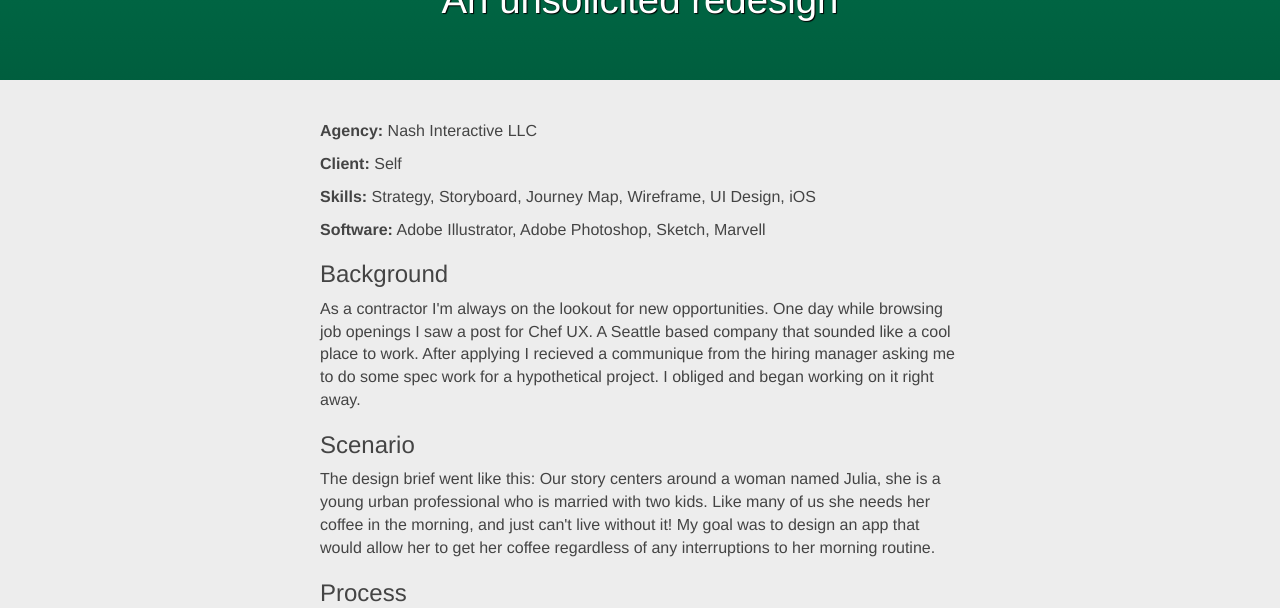
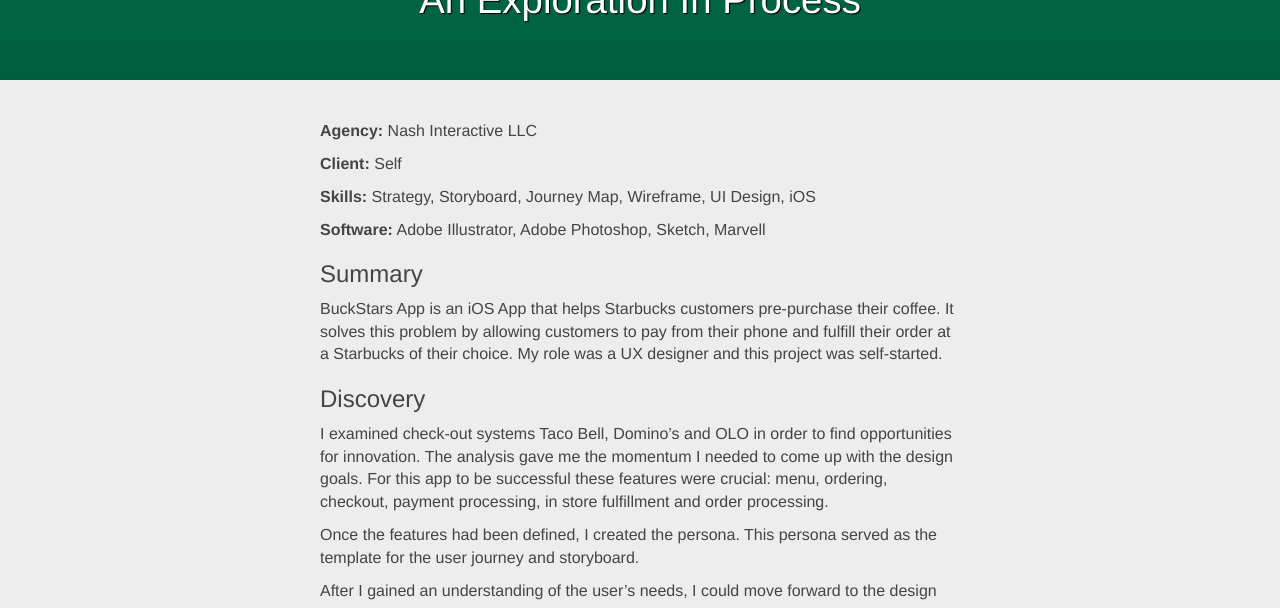
Before and after one commit to nathannash/nathannash.github.io, a Jekyll site: the page built from buckstars.html, in a window 1280 px wide and 1400 px high, scrolled down 291 px. Shown: the top 608 px of the window. Built offline with Jekyll 4.4.1, drawn with Linux system fonts in a browser that asks for light colours; nearby versions of some CDN libraries; some of the changed text lies outside the part shown.

```diff
--- a/_layouts/project.html
+++ b/_layouts/project.html
@@ -21,14 +21,15 @@
 				<span class="icon-bar"></span>
 				<span class="icon-bar"></span>
 			</button>
-			<a class="navbar-brand" href="/">Nathan Nash | UX Design</a>
+			<a class="navbar-brand" href="/">Nathan Nash | UI/UX Design</a>
 		</div>
 		<!-- Collect the nav links, forms, and other content for toggling -->
 		<div class="collapse navbar-collapse" id="bs-example-navbar-collapse-1">
 			<ul class="nav navbar-nav navbar-right">
 				<li><a href="/about/">About</a></li>
 				<li><a href="/">Work</a></li>
-				<li><a href="mailto:enquiries@nathan.mn">Contact</a></li>
+				<li><a href="https://goo.gl/forms/MdZkzqP8dAyR42FW2" target="_blank">Contact</a></li>
+				<li><a href="https://goo.gl/forms/Z5sezVVnd0vPitGE2" target="_blank">Hire</a></li>
 			</ul>
 		</div>
 	</nav>
--- a/buckstars.html
+++ b/buckstars.html
@@ -1,7 +1,7 @@
 ---
 layout: project
 title: BuckStars App
-subtitle: An unsolicited redesign
+subtitle: An Exploration In Process
 background: buckstars
 agency: Nash Interactive LLC
 client: Self
@@ -22,26 +22,47 @@ software: Adobe Illustrator, Adobe Photoshop, Sketch, Marvell
 		<span class="bold">Software:</span> {{page.software}}
 	</p>
 	<h3>
-		Background
+		Summary
 	</h3>
 	<p>
-		As a contractor I'm always on the lookout for new opportunities. One day while browsing job openings I saw a post for Chef UX. A Seattle based company that sounded like a cool place to work. After applying I recieved a communique from the hiring manager asking me to do some spec work for a hypothetical project. I obliged and began working on it right away.
+		BuckStars App is an iOS App that helps Starbucks customers pre-purchase their coffee. It solves this problem by allowing customers to pay from their phone and fulfill their order at a Starbucks of their choice. My role was a UX designer and this project was self-started.
 	</p>
 	<h3>
-		Scenario
+		Discovery
 	</h3>
 	<p>
-		The design brief went like this: Our story centers around a woman named Julia, she is a young urban professional who is married with two kids. Like many of us she needs her coffee in the morning, and just can't live without it! My goal was to design an app that would allow her to get her coffee regardless of any interruptions to her morning routine.
+		I examined check-out systems Taco Bell, Domino’s and OLO  in order to find opportunities for innovation. The analysis gave me the momentum I needed to come up with the design goals. For this app to be successful these features were crucial: menu, ordering, checkout, payment processing, in store fulfillment and order processing.
 	</p>
-	<h3>
-		Process
-	</h3>
 	<p>
-		At this point I would like to invite you to view the design process that went into bringing the BuckStars concept to life. Please view the presentation below:
+		Once the features had been defined, I created the persona. This persona served as the template for the user journey and storyboard.
+	</p>
+	<p>
+		After I gained an understanding of the user’s needs, I could move forward to the design process.
 	</p>
 <iframe src="//www.slideshare.net/slideshow/embed_code/key/129CZkulHiG6bZ" width="595" height="485" frameborder="0" marginwidth="0" marginheight="0" scrolling="no" style="border:1px solid #CCC; border-width:1px; margin-bottom:5px; max-width: 100%;" allowfullscreen> </iframe> <div style="margin-bottom:5px"> <strong> <a href="//www.slideshare.net/nathanmnash/buckstars-app" title="Buckstars App" target="_blank">Buckstars App</a> </strong> from <strong><a target="_blank" href="//www.slideshare.net/nathanmnash">Nathan Nash</a></strong> </div>
 	<h3>
-		Prototype
+		Design
 	</h3>
+	<p>
+		At a high level, I created a sitemap, this allowed me to identify user flows for later use in testing. It also helped me understand the unique interactions between each screen. Next, I designed the wireframes in Sketch. These wireframes helped keep the UI design on task. By having 20% of the work done, all that was left is to “add a splash of color”.
+	</p>
+	<p>
+		For the UI design I went with a modern and dark aesthetic. It matches StarBucks own branding; however the financial tracking screen deviates a bit.
+	</p>
+	<p>
+		Finally, with the bulk of the discovery and design phase done I moved on to the prototype. Using MarvelApp (a tool similar to InVision) I put together the screens so that I could test two key flows. The ordering system, and the finance tracking.
+	</p>
 	<iframe src="https://marvelapp.com/7h02fg6?emb=1" width="452" height="901" allowTransparency="true" frameborder="0"></iframe>
+	<h3>
+		Insights
+	</h3>
+	<p>
+		User research allows you to make informed design decisions. When working alone it is easy to second guess your own aesthetic. Relying on a second set of eyes is crucial.
+	</p>
+	<p>
+		Most surprising, was when a tech-savvy but non-designer tester made a great comment about the fonts. Originally they were too sharp and caused him some eye strain. I switched to a humanist font with softer edges.
+	</p>
+	<p>
+		Drafting a storyboard was perhaps the most unique challenge. This isn’t something I do a lot of but it was a fun deliverable to create. My favorite part of the design process was building the prototype. It’s incredibly rewarding to see your designs come to life.
+	</p>
 </section>
--- a/index.html
+++ b/index.html
@@ -16,19 +16,19 @@ title: Nathan Nash | UI/UX Design
 	<!--Video Section Ends Here-->
 	<section id="work" class="project project_buckstars container-fluid">
 		<h1>BuckStars App</h1>
-		<p>An unsolicited redesign</p>
+		<p>An Exploration In Process</p>
 		<a href="/buckstars/"><span class="glyphicon glyphicon-book" aria-hidden="true"></span>
 Read case study</a>
 	</section>
 	<section id="work" class="project project_lymber container-fluid">
 		<h1>Lymber Fitness</h1>
-		<p>The gym without the commitment</p>
+		<p>Hasslefree Gym Classes</p>
 		<a href="/lymber/"><span class="glyphicon glyphicon-book" aria-hidden="true"></span>
 Read case study</a>
 	</section>
 	<section id="work" class="project project_jrnba container-fluid">
 		<h1>Jr.NBA</h1>
-		<p>Designing for snackable social media</p>
+		<p>Snackable Social Media</p>
 		<a href="/jrnba/"><span class="glyphicon glyphicon-book" aria-hidden="true"></span>
 Read case study</a>
 	</section>
```
Also changed, not shown: _layouts/default.html (+4 -3 lines), jrnba.html (+29 -15 lines), lymber.html (+19 -7 lines).
